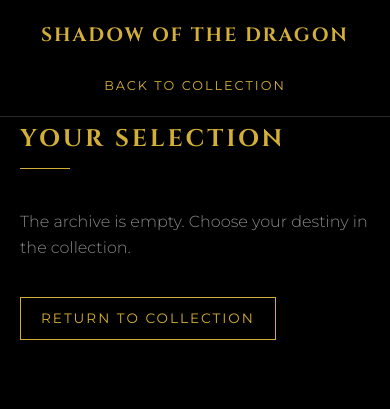
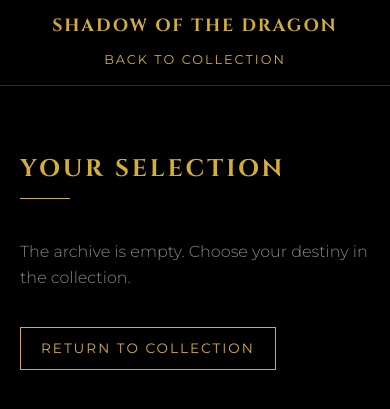
Before and after one commit to gold-dragon11/dragon_store, a Flask app: page /cart in a window 390 px wide. Shown: the top 409 px of the page. Run offline with Flask 3, Linux system fonts and the light colour scheme.

Commit message:
UI: Mobile optimization for header and hero text

```diff
--- a/static/css/style.css
+++ b/static/css/style.css
@@ -329,3 +329,49 @@ h1, h2, h3, h4, .brand, .price, .price-large, .btn-gold, .hero-title {
     .nav-row { flex-direction: column; gap: 15px; padding: 15px 0; }
     .nav { top: 0; } /* На мобільних забираємо відступ від банера */
 }
+/* =========================================
+   МОБІЛЬНА АДАПТАЦІЯ (TELEPHONE OPTIMIZATION)
+   ========================================= */
+   @media (max-width: 768px) {
+    /* Робимо шапку компактною: елементи в стовпчик */
+    .nav .container, .nav-row {
+        flex-direction: column !important;
+        padding: 15px 10px !important;
+        gap: 12px !important;
+    }
+
+    /* Логотип: зменшуємо шрифт і забороняємо переноситися на 2 рядки */
+    .nav h1, .nav .brand {
+        font-size: 1.1rem !important;
+        letter-spacing: 2px !important;
+        margin: 0 !important;
+        text-align: center;
+        white-space: nowrap !important;
+    }
+
+    /* Посилання: вирівнюємо по центру, зменшуємо відступи */
+    .nav-links {
+        display: flex !important;
+        justify-content: center !important;
+        flex-wrap: wrap !important;
+        gap: 15px !important;
+    }
+
+    .nav-links a {
+        font-size: 0.65rem !important;
+        letter-spacing: 1.5px !important;
+        margin: 0 !important; /* Прибираємо старий margin-left */
+    }
+
+    /* Опускаємо весь контент сайту вниз, щоб шапка його не перекривала */
+    .site-wrap section:first-of-type,
+    section {
+        padding-top: 150px !important;
+    }
+
+    /* Зменшуємо гігантський текст WHERE DIGITAL, щоб він гарно влазив у телефон */
+    h1 {
+        font-size: 2.2rem !important;
+        line-height: 1.3 !important;
+    }
+}
```
